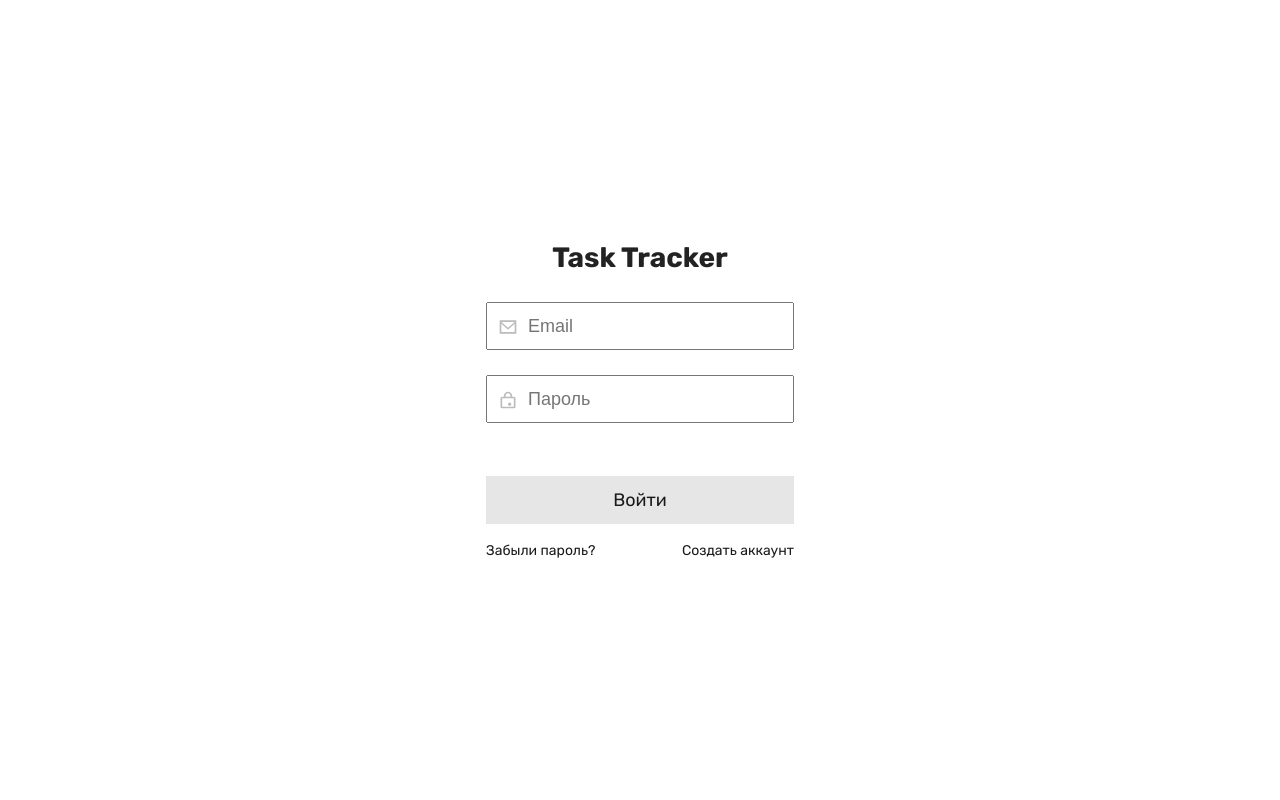
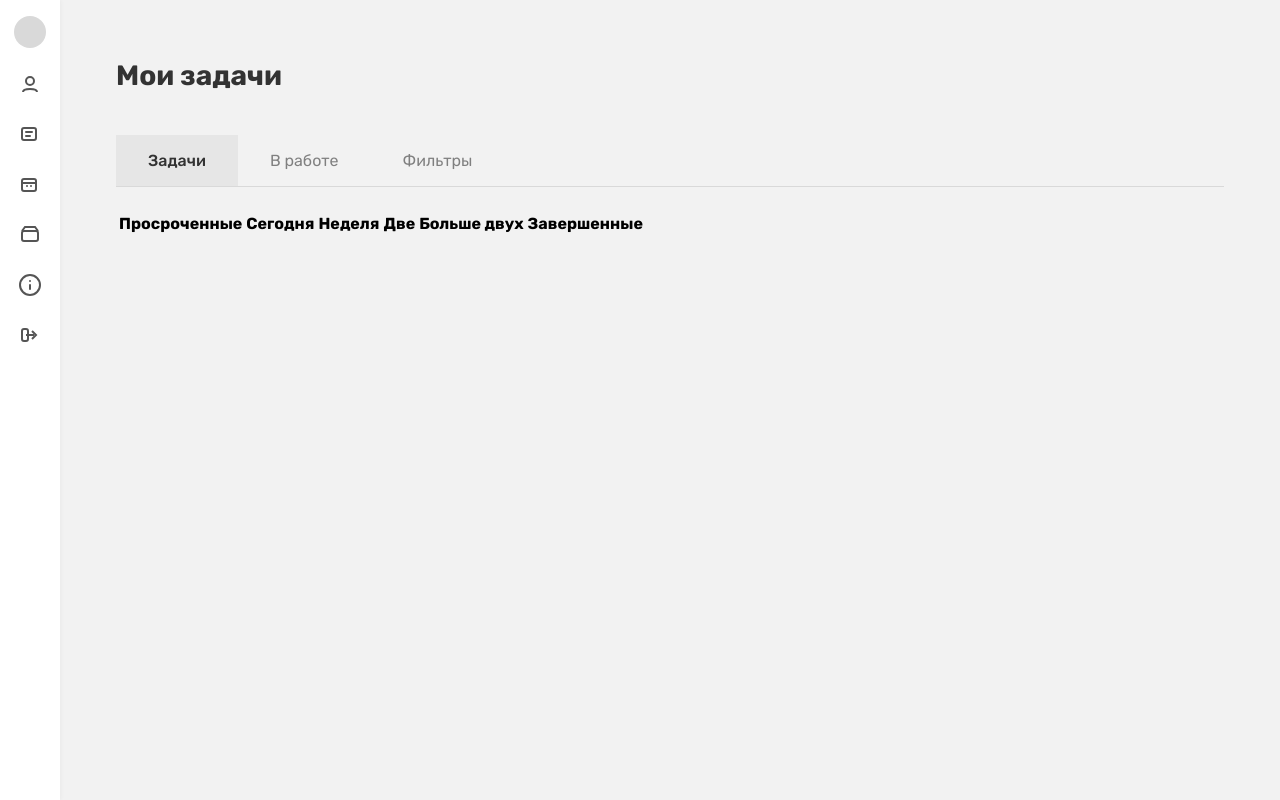
Before and after one commit to RodionSOK/TaskTracker, a React (Vite) app in the folder frontend/: page /tasks in a window 1280 px wide. Before the commit this address led to /login. Built offline with nearby package versions, Linux system fonts and the light colour scheme; sample sign-in values are in the browser's storage.

Commit message:
add test homepage

```diff
--- a/frontend/src/App.jsx
+++ b/frontend/src/App.jsx
@@ -14,10 +14,7 @@ function App() {
       <Route path="/login" element={<LoginPage />} />
       <Route path="/register" element={<RegisterPage />} />
       <Route path="/" element={<Navigate to="/login" replace />} />
-
         <Route element={<ProtectedRoute />}>
-
-
           <Route path="/tasks" element={<HomePage />} />
           <Route path='/start' element={<StartPage />} />
         </Route>
--- a/frontend/src/api/axios.js
+++ b/frontend/src/api/axios.js
@@ -15,27 +15,43 @@ api.interceptors.request.use(config => {
     return config;
 })
 
-api.interceptors.response.use(response => response, async error => {
+api.interceptors.response.use(
+    response => response,
+    async error => {
         const originalRequest = error.config;
 
-    if (error.response.status === 401 && !originalRequest._retry) {
+        if (
+            error.response &&
+            error.response.status === 401 &&
+            !originalRequest._retry
+        ) {
             originalRequest._retry = true;
 
+            const refreshToken = localStorage.getItem('refreshToken');
+            if (refreshToken) {
                 try {
-            const refreshToken = localStorage.getItem('refreshToken');
-            const response = await axios.post('http://localhost:8000/api/v1/token/refresh/', { refresh: refreshToken });
+                    const response = await axios.post(
+                        'http://192.168.1.66:8000/api/v1/token/refresh/',
+                        { refresh: refreshToken }
+                    );
 
                     localStorage.setItem('accessToken', response.data.access);
-            originalRequest.headers.Authorization = 'Bearer' + response.data.access;
+                    originalRequest.headers.Authorization = 'Bearer ' + response.data.access;
                     return api(originalRequest);
                 } catch (refreshError) {
                     localStorage.removeItem('accessToken');
                     localStorage.removeItem('refreshToken');
                     window.location = '/login';
-        };
-    };
+                }
+            } else {
+                localStorage.removeItem('accessToken');
+                localStorage.removeItem('refreshToken');
+                window.location = '/login';
+            }
+        }
         return Promise.reject(error);
-});
+    }
+);
 
 export const decodeJWT = (token) => {
     if (!token) return null;
--- a/frontend/src/components/ProjectCard/ProjectCard.jsx
+++ b/frontend/src/components/ProjectCard/ProjectCard.jsx
@@ -1,19 +1,14 @@
 import React, { useState, useEffect } from 'react';
+import { useNavigate } from 'react-router-dom';
 import './ProjectCard.css';
 
-import Button from "../../components/Button/Button";
+const ProjectCard = ({ project, onFavoriteToggle, onSettingsClick }) => {
+    const navigate = useNavigate();
 
-
-const ProjectCard = ({ project, onFavoriteToggle, onSettingsClick }) => {
     const completed = project.tasks_completed || 0;
     const total = project.tasks_total || 0;
     const percent = Math.round((completed / total) * 100) || 0;
     const [isFavorite, setIsFavorite] = useState(project.is_favorite || false);
-
-    const toggleMenu = (e) => {
-        e.stopPropagation();
-        setShowMenu(!showMenu);
-    };
 
    useEffect(() => {
         setIsFavorite(project.is_favorite || false);
@@ -29,8 +24,12 @@ const ProjectCard = ({ project, onFavoriteToggle, onSettingsClick }) => {
         }
     };
 
+    const handleCardClick = () => {
+        navigate(`/tasks/`);
+    };
+
     return (
-        <div className="startpage-project-card">
+        <div className="startpage-project-card" onClick={handleCardClick}>
             <div className="project-card-header">
                 <label className="project-favorite-star">
                     <input
@@ -57,7 +56,10 @@ const ProjectCard = ({ project, onFavoriteToggle, onSettingsClick }) => {
                 </label>
                 <button
                     className="project-menu-button"
-                    onClick={onSettingsClick}
+                    onClick={e => {
+                        e.stopPropagation(); // <-- добавьте это!
+                        if (onSettingsClick) onSettingsClick();
+                    }}
                     aria-label="Открыть меню проекта"
                 >
                     <svg width="24" height="24" viewBox="0 0 24 24" fill="none">
--- a/frontend/src/components/Sidebar/Sidebar.css
+++ b/frontend/src/components/Sidebar/Sidebar.css
@@ -1,3 +1,5 @@
+/* Универсальный класс для сайдбара */
+.sidebar,
 .startpage-sidebar {
     position: fixed;
     top: 0;
@@ -14,6 +16,8 @@
     padding-top: 24px;
 }
 
+/* Профиль */
+.sidebar-profile,
 .startpage-profile {
     display: flex;
     flex-direction: column;
@@ -21,6 +25,8 @@
     margin-bottom: 32px;
 }
 
+/* Аватар */
+.sidebar-avatar,
 .startpage-avatar {
     width: 40px;
     height: 40px;
@@ -35,7 +41,10 @@
     margin-bottom: 8px;
 }
 
+/* Имя и email */
+.sidebar-username,
 .startpage-username,
+.sidebar-useremail,
 .startpage-useremail {
     font-size: 14px;
     color: #555;
@@ -43,6 +52,8 @@
     transition: opacity 0.2s, width 0.2s;
 }
 
+/* Меню */
+.sidebar-menu,
 .startpage-menu {
     width: 100%;
     display: flex;
@@ -50,6 +61,7 @@
     align-items: center;
 }
 
+.sidebar-menu-item,
 .startpage-menu-item {
     display: flex;
     align-items: center;
@@ -61,22 +73,27 @@
     color: #333;
 }
 
+.sidebar-menu-item:hover,
 .startpage-menu-item:hover {
     background: #f5f5f5;
 }
 
+.sidebar-menu-item svg,
 .startpage-menu-item svg {
     min-width: 22px;
     min-height: 22px;
     color: #555;
 }
 
+.sidebar-menu-item span,
 .startpage-menu-item span {
     font-size: 15px;
     transition: opacity 0.2s, width 0.2s;
     white-space: nowrap;
 }
 
+/* Свернутый сайдбар */
+.sidebar.collapsed,
 .startpage-sidebar.collapsed {
     width: 60px;
     box-shadow: 1px 0 4px rgba(0,0,0,0.04);
@@ -84,10 +101,12 @@
     align-items: center;
 }
 
+.sidebar.collapsed .sidebar-profile,
 .startpage-sidebar.collapsed .startpage-profile {
     margin-bottom: 16px;
 }
 
+.sidebar.collapsed .sidebar-avatar,
 .startpage-sidebar.collapsed .startpage-avatar {
     width: 32px;
     height: 32px;
@@ -95,21 +114,25 @@
     margin-bottom: 0;
 }
 
+.sidebar.collapsed .sidebar-menu,
 .startpage-sidebar.collapsed .startpage-menu {
     align-items: center;
 }
 
+.sidebar.collapsed .sidebar-menu-item,
 .startpage-sidebar.collapsed .startpage-menu-item {
     justify-content: center;
     padding: 10px 0;
     width: 100%;
 }
 
+.sidebar.collapsed .sidebar-menu-item svg,
 .startpage-sidebar.collapsed .startpage-menu-item svg {
     min-width: 22px;
     min-height: 22px;
 }
 
+.sidebar.collapsed .sidebar-menu-item span,
 .startpage-sidebar.collapsed .startpage-menu-item span {
     display: none;
 }
--- a/frontend/src/pages/homepage/HomePage.css
+++ b/frontend/src/pages/homepage/HomePage.css
@@ -1,92 +1,86 @@
+@import '../../styles/settings.pcss';
+
 .homepage-root {
-  padding: 32px;
-  background: #f7f8fa;
-  min-height: 100vh;
+    display: flex;
+    min-height: 100vh;
+    background: var(--gray_95, #f5f5f5);
+}
+
+.homepage-sidebar {
+    width: 220px;
+    min-width: 220px;
+    transition: width 0.2s;
+    /* убираем position: fixed и margin-left */
+}
+
+.homepage-sidebar.collapsed {
+    width: 60px;
+    min-width: 60px;
+}
+
+.homepage-main {
+    flex: 1 1 auto;
+    padding: 40px 56px;
+    display: flex;
+    flex-direction: column;
+    transition: margin-left 0.3s cubic-bezier(.4,0,.2,1);
+    margin-left: 220px;
+}
+
+.homepage-sidebar.collapsed ~ .homepage-main,
+.homepage-main.collapsed {
+    margin-left: 60px;
 }
 
 .homepage-header {
   display: flex;
   align-items: center;
   justify-content: space-between;
-  margin-bottom: 32px;
-  background: #fff;
-  border-radius: 12px;
-  padding: 24px 32px;
-  box-shadow: 0 2px 8px rgba(0,0,0,0.04);
+  margin-bottom: 24px;
 }
 
-.homepage-header-left {
-  flex: 0 0 auto;
+.homepage-title {
+    font-size: 28px;
+    font-weight: 700;
+    color: var(--gray_20, #222);
 }
 
-.homepage-header-center {
-  flex: 1 1 auto;
-  display: flex;
-  align-items: center;
-  justify-content: center;
-  position: relative;
+.homepage-tabs {
+    display: flex;
 }
 
-.homepage-search {
-  padding: 8px 36px 8px 12px;
-  border-radius: 8px;
-  border: 1px solid #e0e0e0;
+.homepage-tab {
   font-size: 16px;
-  width: 260px;
-  background: #fafbfc;
+  color: var(--gray_50);
+  cursor: pointer;
+  padding: 16px 32px;
+  user-select: none;
 }
 
-.homepage-search-icon {
-  position: absolute;
-  right: 10px;
-  top: 50%;
-  transform: translateY(-50%);
-  pointer-events: none;
+.homepage-tab:hover {
+    color: var(--gray_20, #222);
+    background: var(--gray_95, #f5f5f5);
 }
 
-.homepage-header-right {
-  flex: 0 0 auto;
+.homepage-tab.active {
+    color: var(--gray_20, #222);
+    background: var(--gray_90, #ececec);
+    font-weight: 500;
 }
 
-.homepage-categories {
-  display: flex;
-  gap: 12px;
+.homepage-divider {
+    height: 1px;
+    background: var(--gray_85, #e0e0e0);
+    margin-bottom: 24px;
 }
 
-.homepage-category {
-  padding: 6px 16px;
-  border-radius: 16px;
-  background: #f0f1f5;
-  font-size: 15px;
-  cursor: pointer;
-  transition: background 0.2s;
+.homepage-sidebar-overlay {
+    position: fixed;
+    top: 0;
+    left: 0;
+    width: 100vw;
+    height: 100vh;
+    background: rgba(0,0,0,0.15);
+    z-index: 99;
+    cursor: pointer;
 }
-
-.homepage-category:hover {
-  background: #e0e2ea;
-}
-
-.homepage-table-wrapper {
-  background: #fff;
-  border-radius: 12px;
-  box-shadow: 0 2px 8px rgba(0,0,0,0.04);
-  padding: 24px 32px;
-}
-
-.homepage-table {
-  width: 100%;
-  border-collapse: separate;
-  border-spacing: 0;
-}
-
-.homepage-table th, .homepage-table td {
-  padding: 16px 12px;
-  text-align: center;
-  border-bottom: 1px solid #f0f1f5;
-}
-
-.homepage-table th {
-  background: #f7f8fa;
-  font-weight: 600;
-  font-size: 16px;
-}
--- a/frontend/src/pages/homepage/HomePage.jsx
+++ b/frontend/src/pages/homepage/HomePage.jsx
@@ -1,7 +1,72 @@
-import React from "react";
+import React, { useState } from "react";
+import { useDispatch, useSelector } from "react-redux";
+import { useNavigate } from "react-router-dom";
+
+import Sidebar from "../../components/Sidebar/Sidebar";
 import Button from "../../components/Button/Button";
 import Icon from "../../components/Icon/Icon";
 import "./HomePage.css";
+
+const sidebarMenu = [
+    {
+        label: "Личные данные",
+        icon: (
+            <svg width="22" height="22" viewBox="0 0 22 22" fill="none">
+                <circle cx="11" cy="7" r="4" stroke="#555" strokeWidth="2" />
+                <path d="M4 18c0-3 5-3 7-3s7 0 7 3" stroke="#555" strokeWidth="2" fill="none" />
+            </svg>
+        ),
+    },
+    {
+        label: "Задачи",
+        icon: (
+            <svg width="20" height="20" fill="none">
+                <rect x="3" y="4" width="14" height="12" rx="2" stroke="#555" strokeWidth="2" />
+                <path d="M7 8h6M7 12h4" stroke="#555" strokeWidth="2" strokeLinecap="round" />
+            </svg>
+        ),
+    },
+    {
+        label: "Календарь",
+        icon: (
+            <svg width="20" height="20" fill="none">
+                <rect x="3" y="5" width="14" height="12" rx="2" stroke="#555" strokeWidth="2" />
+                <path d="M3 9h14" stroke="#555" strokeWidth="2" />
+                <rect x="7" y="11" width="2" height="2" rx="1" fill="#555" />
+                <rect x="11" y="11" width="2" height="2" rx="1" fill="#555" />
+            </svg>
+        ),
+    },
+    {
+        label: "Проекты",
+        icon: (
+            <svg width="22" height="22" viewBox="0 0 22 22" fill="none">
+                <rect x="3" y="7" width="16" height="10" rx="2" stroke="#555" strokeWidth="2" />
+                <path d="M3 7l3-4h10l3 4" stroke="#555" strokeWidth="2" fill="none" />
+            </svg>
+        ),
+    },
+    {
+        label: "О приложении",
+        icon: (
+            <svg width="22" height="22" viewBox="0 0 22 22" fill="none">
+                <circle cx="11" cy="11" r="10" stroke="#555" strokeWidth="2" />
+                <rect x="10" y="10" width="2" height="6" rx="1" fill="#555" />
+                <rect x="10" y="6" width="2" height="2" rx="1" fill="#555" />
+            </svg>
+        ),
+    },
+    {
+        label: "Выход",
+        icon: (
+            <svg width="22" height="22" viewBox="0 0 22 22" fill="none">
+                <path d="M7 11h8" stroke="#555" strokeWidth="2" />
+                <path d="M13 7l4 4-4 4" stroke="#555" strokeWidth="2" fill="none" />
+                <rect x="3" y="5" width="6" height="12" rx="2" stroke="#555" strokeWidth="2" />
+            </svg>
+        ),
+    },
+];
 
 const columns = [
     "Просроченные",
@@ -13,26 +78,77 @@ const columns = [
 ];
 
 const HomePage = () => {
+    const dispatch = useDispatch();
+    const navigate = useNavigate();
+    const user = useSelector((state) => state.auth.user);
+
+    const [sidebarCollapsed, setSidebarCollapsed] = useState(true);
+    const [activeTab, setActiveTab] = useState("Задачи");
+
+    const handleMenuClick = (label) => {
+        switch (label) {
+            case "Проекты":
+                navigate("/start");
+                break;
+            case "О приложении":
+                navigate("/about");
+                break;
+            case "Личные данные":
+                navigate("/settings");
+                break;
+            case "Выход":
+                dispatch(logout());
+                navigate("/login");
+                break;
+            case "Задачи":
+                navigate("/tasks");
+                break;
+            case "Календарь":
+                navigate("/calendar");
+                break;
+            default:
+                break;
+        }
+        setSidebarCollapsed(false);
+    };
+
     return (
         <div className="homepage-root">
+            <Sidebar
+                user={user}
+                menu={sidebarMenu}
+                onMenuClick={handleMenuClick}
+                collapsed={sidebarCollapsed}
+                setCollapsed={setSidebarCollapsed}
+                className={sidebarCollapsed ? "homepage-sidebar collapsed" : "homepage-sidebar"}
+            />
+
+            <main className={`homepage-main${sidebarCollapsed ? " collapsed" : ""}`}>
                 <header className="homepage-header">
-        <div className="homepage-header-left">
-          <Button theme="gray" size="medium">Создать задачу</Button>
+                    <h1 className="homepage-title">Мои задачи</h1>
+                </header>
+                <div className="homepage-tabs">
+                    <span
+                        className={`homepage-tab${activeTab === "Задачи" ? " active" : ""}`}
+                        onClick={() => setActiveTab("Задачи")}
+                    >
+                        Задачи
+                    </span>
+                    <span
+                        className={`homepage-tab${activeTab === "В работе" ? " active" : ""}`}
+                        onClick={() => setActiveTab("В работе")}
+                    >
+                        В работе
+                    </span>
+                    <span
+                        className={`homepage-tab${activeTab === "Фильтры" ? " active" : ""}`}
+                        onClick={() => setActiveTab("Фильтры")}
+                    >
+                        Фильтры
+                    </span>
                 </div>
-        <div className="homepage-header-center">
-          <input className="homepage-search" placeholder="Поиск задач..." />
-          <Icon type="search" width="20" height="20" className="homepage-search-icon" />
-        </div>
-        <div className="homepage-header-right">
-          <div className="homepage-categories">
-            {/* Здесь будут категории */}
-            <span className="homepage-category">Все</span>
-            <span className="homepage-category">Работа</span>
-            <span className="homepage-category">Личное</span>
-          </div>
-        </div>
-      </header>
-      <main className="homepage-table-wrapper">
+                <div className="homepage-divider"></div>
+                <section className="homepage-tasks-table">
                     <table className="homepage-table">
                         <thead>
                             <tr>
@@ -49,7 +165,14 @@ const HomePage = () => {
                             </tr>
                         </tbody>
                     </table>
+                </section>
             </main>
+            {!sidebarCollapsed && (
+                <div
+                    className="homepage-sidebar-overlay"
+                    onClick={() => setSidebarCollapsed(true)}
+                />
+            )}
         </div>
     );
 };
--- a/frontend/src/shared/ProtectedRoute.jsx
+++ b/frontend/src/shared/ProtectedRoute.jsx
@@ -2,8 +2,8 @@ import { useSelector } from "react-redux";
 import { Navigate, Outlet } from "react-router-dom";
 
 const ProtectedRoute = () => {
-    const isAuthenticated = useSelector(state => state.auth.isAuthenticated);
-    return isAuthenticated ? <Outlet /> : <Navigate to="/login" replace />;
+    const token = useSelector(state => state.auth.accessToken) || localStorage.getItem("accessToken");
+    return token ? <Outlet /> : <Navigate to="/login" replace />;
 };
 
 export default ProtectedRoute;
```
Lines whose indentation alone changed are shown as unchanged.
